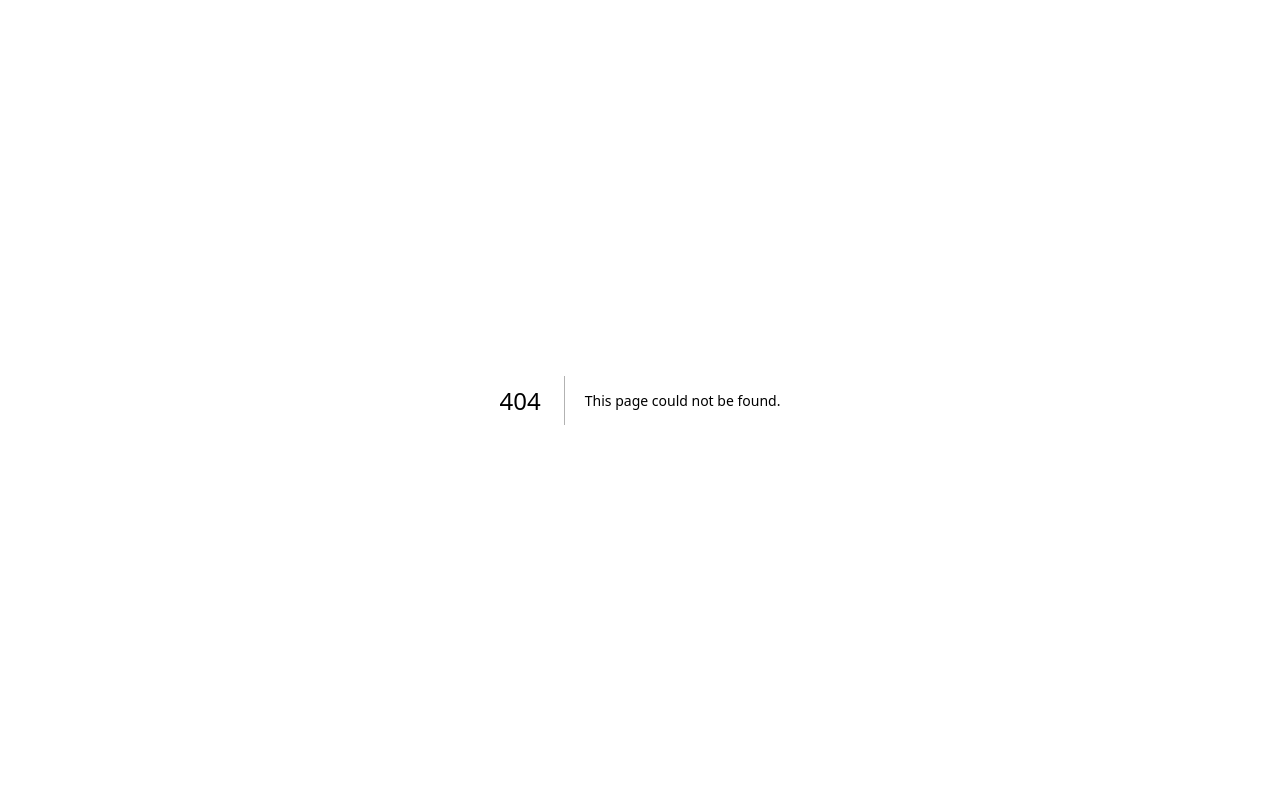
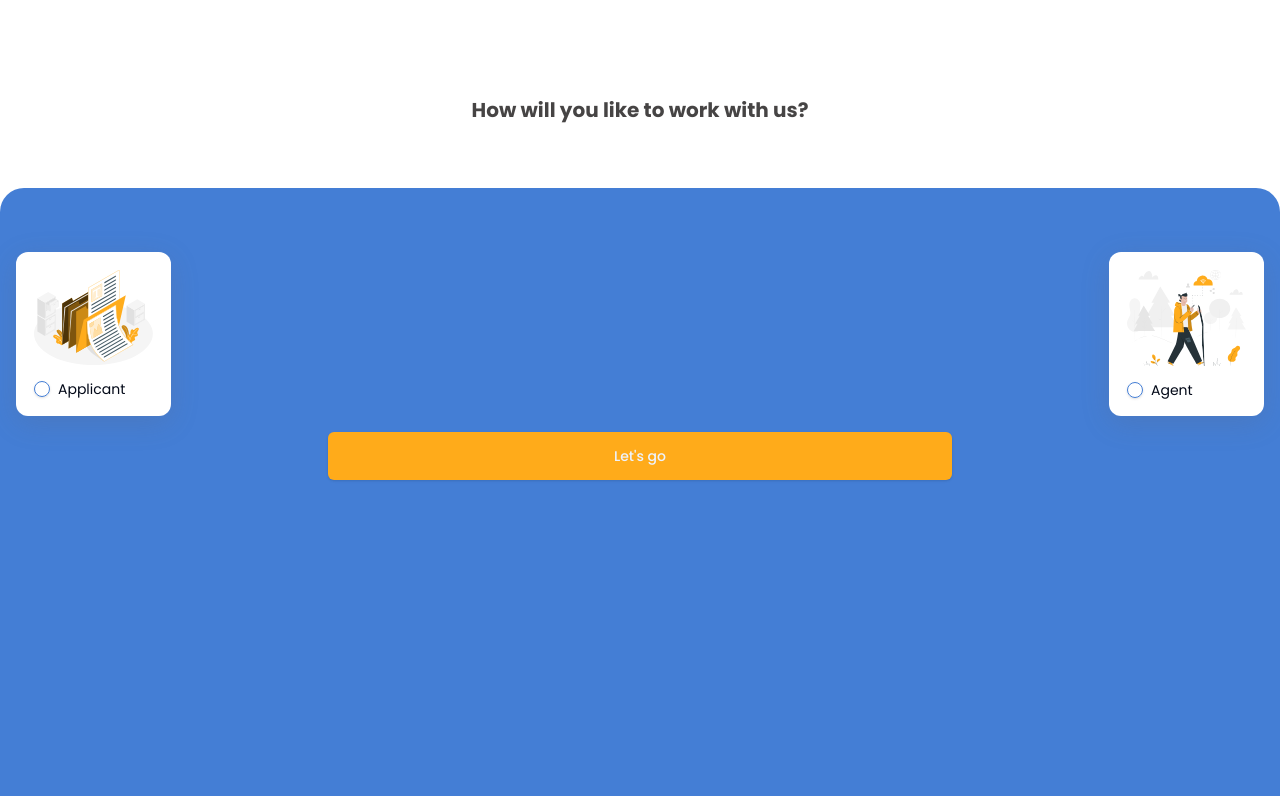
Before and after one commit to Juvis237/ProGuide_FrontEnd, a Next.js app: page /get-started in a window 1280 px wide. Before the commit this address had no page. Built offline with nearby package versions, Linux system fonts and the light colour scheme.

Commit message:
feat: WIP

```diff
--- /dev/null
+++ b/src/app/get-started/page.tsx
@@ -0,0 +1,12 @@
+import GetStartedContainer from '@/components/get-started-container/GetStartedContainer'
+import React from 'react'
+
+const page = () => {
+    return (
+        <>
+            <GetStartedContainer />
+        </>
+    )
+}
+
+export default page
--- /dev/null
+++ b/src/components/get-started-container/GetStartedContainer.tsx
@@ -0,0 +1,166 @@
+'use client'
+import Header from '@/components/header/Header'
+import {
+    Form,
+    FormControl,
+    FormField,
+    FormItem,
+    FormLabel,
+    FormMessage,
+} from '@/components/ui/form'
+import { RadioGroup, RadioGroupItem } from '@/components/ui/radio-group'
+import { zodResolver } from '@hookform/resolvers/zod'
+import Image from 'next/image'
+import React, { useState } from 'react'
+import { useForm } from 'react-hook-form'
+import { z } from 'zod'
+import { Button } from '../ui/button'
+import { useRouter } from 'next/navigation'
+
+const GetStartedContainer = () => {
+    const router = useRouter()
+    const [disableBtn, setDisableBtn] = useState<boolean>(false)
+    const userType = z.object({
+        user_type: z.enum(['applicant', 'agent'], {
+            required_error: 'You need to select a user type.',
+        }),
+    })
+    const form = useForm<z.infer<typeof userType>>({
+        resolver: zodResolver(userType),
+    })
+
+    // 2. Define a submit handler.
+    const onSubmit = async (values: z.infer<typeof userType>) => {
+        console.log(values)
+        router.push('/sign-up')
+    }
+    return (
+        <section className="w-full min-h-screen">
+            <div className="pt-24">
+                <Header
+                    title={'How will you like to work with us?'}
+                    classes="font-bold text-xl text-center pb-16 text-muted"
+                />
+                <section className="bg-primary pt-16 min-h-[76vh] px-4 rounded-t-3xl">
+                    <Form {...form}>
+                        <form
+                            onSubmit={form.handleSubmit(onSubmit)}
+                            className="flex flex-col items-center gap-4"
+                        >
+                            <FormField
+                                control={form.control}
+                                name={'user_type'}
+                                render={({ field }) => (
+                                    <>
+                                        <FormControl className="">
+                                            <RadioGroup
+                                                onValueChange={field.onChange}
+                                                defaultValue={field.value}
+                                                className="flex w-full justify-between"
+                                            >
+                                                <FormItem
+                                                    className={`w-full max-w-[155px] max-h-[185px] flex flex-col-reverse justify-center bg-white rounded-xl border-2 border-transparent ${field.value === 'applicant' && 'border-secondary'} space-x-3 space-y-0 p-4 box-shadow`}
+                                                >
+                                                    <FormControl>
+                                                        <div className="flex items-center gap-2 mt-4">
+                                                            <RadioGroupItem
+                                                                value="applicant"
+                                                                id="applicant"
+                                                            />
+                                                            <FormLabel
+                                                                htmlFor="applicant"
+                                                                className="font-normal cursor-pointer"
+                                                                style={{
+                                                                    marginLeft: 0,
+                                                                }}
+                                                            >
+                                                                <span>
+                                                                    Applicant
+                                                                </span>
+                                                            </FormLabel>
+                                                        </div>
+                                                    </FormControl>
+                                                    <FormLabel
+                                                        htmlFor="applicant"
+                                                        className="font-normal cursor-pointer"
+                                                        style={{
+                                                            marginLeft: 0,
+                                                        }}
+                                                    >
+                                                        <Image
+                                                            src={
+                                                                '/assets/applicant.svg'
+                                                            }
+                                                            width={1000}
+                                                            height={100}
+                                                            alt="applicant icon"
+                                                        />
+                                                    </FormLabel>
+                                                </FormItem>
+                                                <FormItem
+                                                    className={`w-full max-w-[155px] max-h-[185px] flex flex-col-reverse justify-center bg-white rounded-xl border-2 border-transparent ${field.value === 'agent' && 'border-secondary'} space-x-3 space-y-0 p-4 box-shadow`}
+                                                >
+                                                    <FormControl>
+                                                        <div className="flex items-center gap-2 mt-4">
+                                                            <RadioGroupItem
+                                                                value="agent"
+                                                                id="agent"
+                                                            />
+                                                            <FormLabel
+                                                                htmlFor="agent"
+                                                                className="font-normal cursor-pointer"
+                                                                style={{
+                                                                    marginLeft: 0,
+                                                                }}
+                                                            >
+                                                                <span>
+                                                                    Agent
+                                                                </span>
+                                                            </FormLabel>
+                                                        </div>
+                                                    </FormControl>
+                                                    <FormLabel
+                                                        htmlFor="agent"
+                                                        className="font-normal cursor-pointer"
+                                                        style={{
+                                                            marginLeft: 0,
+                                                        }}
+                                                    >
+                                                        <Image
+                                                            src={
+                                                                '/assets/agent.svg'
+                                                            }
+                                                            width={1000}
+                                                            height={100}
+                                                            alt="agent icon"
+                                                        />
+                                                    </FormLabel>
+                                                </FormItem>
+                                            </RadioGroup>
+                                        </FormControl>
+                                        <FormMessage />
+                                    </>
+                                )}
+                            />
+                            <Button
+                                disabled={
+                                    disableBtn || form.formState.isSubmitting
+                                }
+                                onClick={form.handleSubmit(onSubmit)}
+                                spinner={
+                                    disableBtn || form.formState.isSubmitting
+                                }
+                                type="submit"
+                                className="cursor-pointer w-1/2 py-6 bg-secondary hover:bg-secondary md:hover:bg-transparent"
+                            >
+                                {`Let's go`}
+                            </Button>
+                        </form>
+                    </Form>
+                </section>
+            </div>
+        </section>
+    )
+}
+
+export default GetStartedContainer
--- a/src/components/nav/Nav.tsx
+++ b/src/components/nav/Nav.tsx
@@ -12,7 +12,7 @@ const Nav = () => {
                     className="py-6 px-4 bg-secondary text-white hover:bg-none"
                     asChild
                 >
-                    <Link href={'/sign-up'}>
+                    <Link href={'/get-started'}>
                         Get Started <ArrowRightIcon className="ml-2 h-4 w-4" />
                     </Link>
                 </Button>
--- a/src/components/request-now/RequestNow.tsx
+++ b/src/components/request-now/RequestNow.tsx
@@ -3,6 +3,7 @@ import Header from '../header/Header'
 import Paragraph from '../paragraph/Paragraph'
 import { Button } from '../ui/button'
 import Image from 'next/image'
+import Link from 'next/link'
 
 const RequestNow = () => {
     return (
@@ -23,7 +24,9 @@ const RequestNow = () => {
                     content="Delve into a world od little or no stress and have unforgettable experience"
                     classes="text-center text-sm"
                 />
-                <Button className="text-white bg-secondary p-6">Request</Button>
+                <Button className="text-white bg-secondary p-6" asChild>
+                    <Link href={'/get-started'}>Get Started</Link>
+                </Button>
             </div>
         </div>
     )
```
Also changed, not shown: public/assets/agent.svg (added), public/assets/applicant.svg (added).
